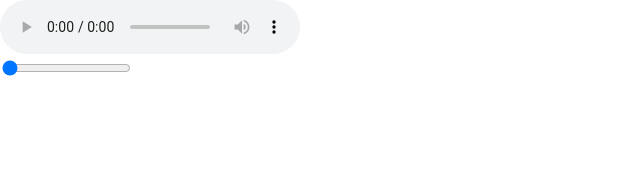
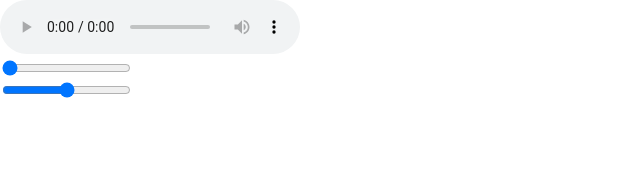
Before and after one commit to chOlya/music-player, a React (Create React App) app in the folder frontend/: page / in a window 1280 px wide. Shown: the top 170 px of the page, without its empty margins (0-640 px from the left). Built offline with nearby package versions, Linux system fonts and the light colour scheme.

Commit message:
add volume bar

```diff
--- a/frontend/src/components/AudioPlayer/AudioPlayer.tsx
+++ b/frontend/src/components/AudioPlayer/AudioPlayer.tsx
@@ -2,6 +2,7 @@ import React from 'react';
 import ProgressBar from '../ProgressBar/ProgressBar';
 import {music, Song} from '../../objects/music';
 import AudioComponent from '../AudioComponent/AudioComponent';
+import VolumeBar from '../VolumeBar/VolumeBar';
 
 const AudioPlayer: React.FC = () => {
     const songRef = React.useRef();
@@ -10,6 +11,7 @@ const AudioPlayer: React.FC = () => {
     const [currentSong, setCurrentSong] = React.useState<Song>(music[0]);
     const [isPlaying, setIsPlaying] = React.useState<boolean>(false);
     const [duration, setDuration] = React.useState<number>(0);
+    const [volume, setVolume] = React.useState<number>(50);
 
     return (
         <div className="audio-player">
@@ -21,6 +23,7 @@ const AudioPlayer: React.FC = () => {
                 setIsPlaying={setIsPlaying}
             />
             <ProgressBar songRef={songRef} progressBarRef={progressBarRef} duration={duration} />
+            <VolumeBar songRef={songRef} volume={volume} setVolume={setVolume}/>
         </div>
     );
 };
--- /dev/null
+++ b/frontend/src/components/VolumeBar/VolumeBar.tsx
@@ -0,0 +1,28 @@
+import React from 'react';
+
+interface Props {
+    volume: number;
+    setVolume: (volume: number) => void;
+    songRef: any;
+}
+
+const VolumeBar: React.FC<Props> = ({songRef, setVolume, volume}) => {
+    const onVolumeChange = (e: any) => {
+        setVolume(e.target.value);
+        songRef.current.volume = volume / 100;
+    }
+
+    return (
+        <div className="volume-bar">
+            <input
+                type="range"
+                min={0}
+                max={100}
+                value={volume}
+                onChange={(e) => onVolumeChange(e)}
+            />
+        </div>
+    );
+};
+
+export default VolumeBar;
```
